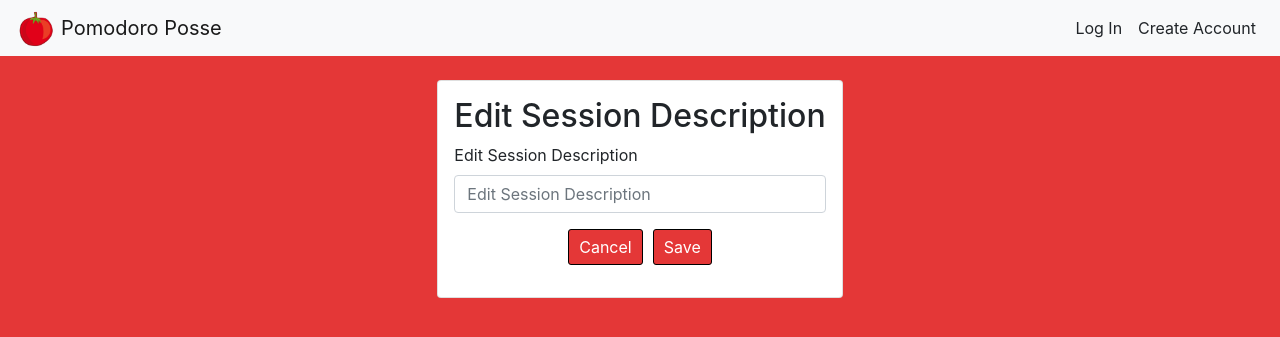
After one commit to bionfinc/pomodoro, a Django app: page /editSessionDescription/ in a window 1280 px wide. The commit adds this page. Shown: the top 337 px of the page. Run offline with Django 3.2, Linux system fonts and the light colour scheme; some libraries are stand-ins or nearby versions.

Commit message:
Added ability to save session description to db
The app will pull the session description and display (if no data, only the Session Description and Edit button will be visible).  The form will pull in the current saved session description that the user can edit and then saves the updated session description to the database.

```diff
--- a/pomodoro/urls.py
+++ b/pomodoro/urls.py
@@ -19,12 +19,13 @@ from django.contrib.auth import views as auth_views
 
 from accounts.views import create_account_view, profile_view, change_default_times_view, upgrade
 from timer.views import index_view, editTask_view, add_points, deduct_points, is_logged_in, editUserSession_view, \
-    save_task_info
+    save_task_info, editSessionDescription_view
 
 urlpatterns = [
     path('', index_view, name='index'),
     path('editTask/', editTask_view, name='editTask'),
     path('editUserSession/', editUserSession_view, name='editUserSession'),
+    path('editSessionDescription/', editSessionDescription_view, name='editSessionDescription'),
     path('createaccount/', create_account_view, name='createaccount'),
     path('login/', auth_views.LoginView.as_view(template_name="accounts/login.html"), name='login'),
     path('logout/', auth_views.LogoutView.as_view(template_name="index.html"), name='logout'),
--- /dev/null
+++ b/timer/templates/editSessionDescription.html
@@ -0,0 +1,32 @@
+{% extends 'base.html' %}
+{% load bootstrap4 %}
+{% bootstrap_css %}
+{% block body %}
+
+<div class="container">
+    <div class="row">
+        <div class="col-md-2"></div>
+        <div class="col-12 col-md-8 d-flex justify-content-center">
+            <div class="card p-3 mt-4">
+                <div class="d-flex justify-content-center">
+                    <h2>Edit Session Description</h2>
+                </div>
+                <form action="{% url 'editSessionDescription' %}" method="POST">
+                    {% csrf_token %}
+                    {% bootstrap_form form %}
+                    <div class="d-flex justify-content-center">
+                        {% buttons %}
+                        <a class="btn-submit btn" href="{% url 'index' %}">Cancel</a>
+                        <button type="submit" class="btn-submit btn">Save</button>
+                        {% endbuttons %}
+                    </div>
+                </form>
+            </div>
+        </div>
+        <div class="col-md-2"></div>
+    </div>
+</div>
+
+
+
+{% endblock body %}
--- a/timer/views.py
+++ b/timer/views.py
@@ -2,6 +2,7 @@ from django.shortcuts import render
 from django.http import HttpResponseRedirect, HttpResponse
 from django.urls import reverse
 from django import forms
+from django.forms import ModelForm
 from datetime import datetime
 from accounts.models import UserProfile
 from django.contrib.auth.models import User
@@ -15,6 +16,9 @@ class EditTaskName(forms.Form):
 
 class EditUserSessionName(forms.Form):
     userSessionName = forms.CharField(label="New Session Name")
+
+class EditSessionDescription(forms.Form):
+    sessionDescription = forms.CharField(label="Edit Session Description")
 
 
 # Create your views here.
@@ -115,6 +119,35 @@ def editUserSession_view(request):
         'form': EditUserSessionName
     })
 
+def editSessionDescription_view(request):
+    if request.method == "POST":
+        # Form instance populated from the request
+        form = EditSessionDescription(request.POST)
+        if form.is_valid():
+            # Get the cleaned data from the form (Django's cleaned_data contains only the fields that have passed validation tests)
+            sessionDescription = form.cleaned_data['sessionDescription']
+            # Get the current UserSession Id that is saved in the sessions cookie
+            userSessionId = request.session['userSessionId']
+            # Get the object for current the UserSession (contains the column names and entry values)
+            userSessionObject = UserSession.objects.get(id=userSessionId)
+            # Update the session description
+            userSessionObject.description = sessionDescription
+            # Save the update to the database
+            userSessionObject.save()
+            return HttpResponseRedirect(reverse('index'))  # Successfully updated the database, return to the timer page
+        else:
+            return render(request, 'editSessionDescription.html', {'form': form }) # Unsuccessful, go back to try again
+    # Show the form for the user to Edit
+    context = {'form': EditSessionDescription}
+    # If there is a current session, pre-populate with the saved session description
+    if request.user.is_authenticated:
+        if 'userSessionId' in request.session:
+            userSessionId = request.session['userSessionId']
+            obj = UserSession.objects.get(id=userSessionId).description
+            form = EditSessionDescription(initial={'sessionDescription': obj})
+            context = {'form': form}
+    return render(request, "editSessionDescription.html", context)
+
 # AJAX for adding points to the score
 
 def add_points(request):
```
Also changed, not shown: timer/templates/index.html (+4 -32 lines).
